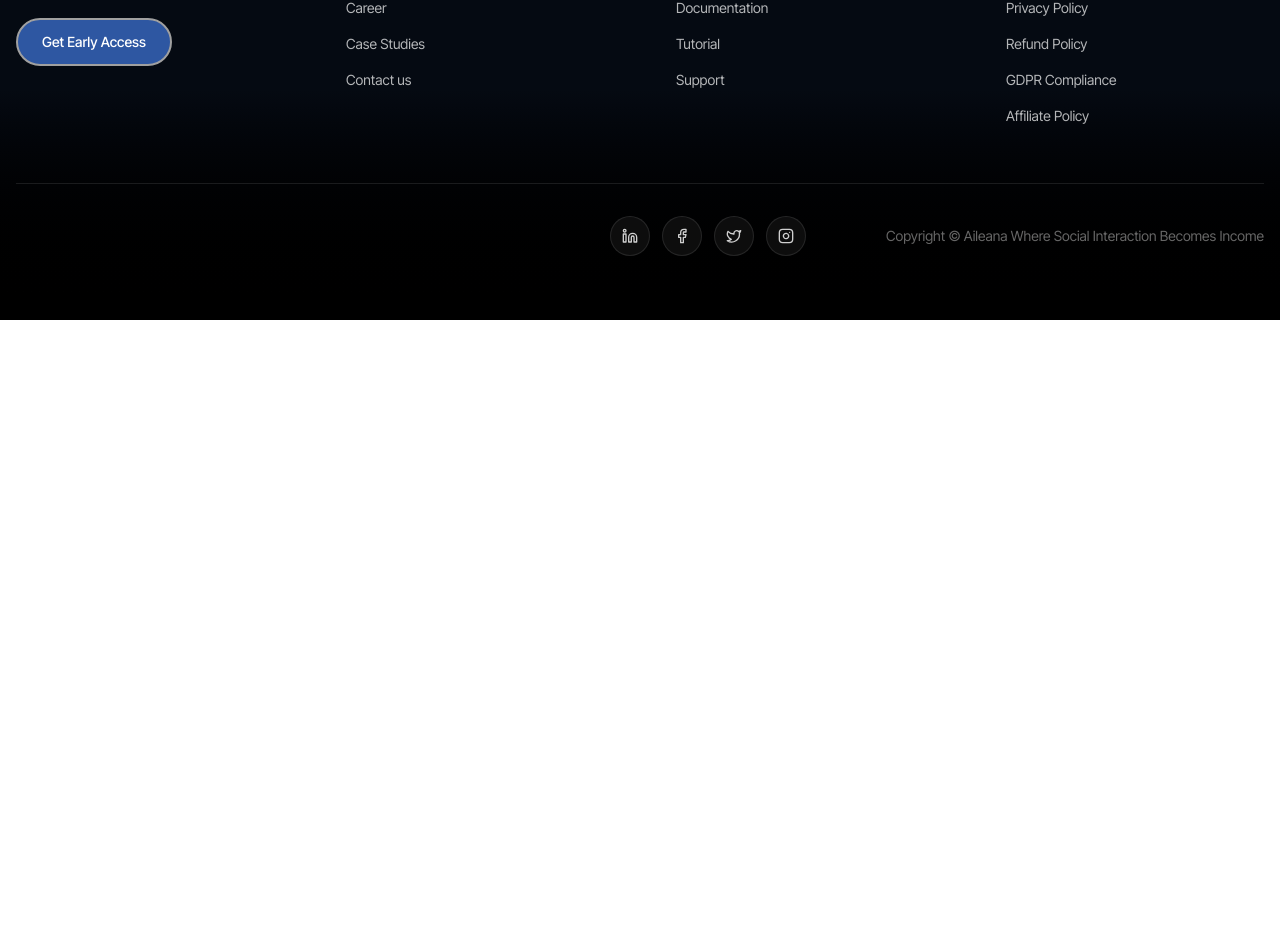
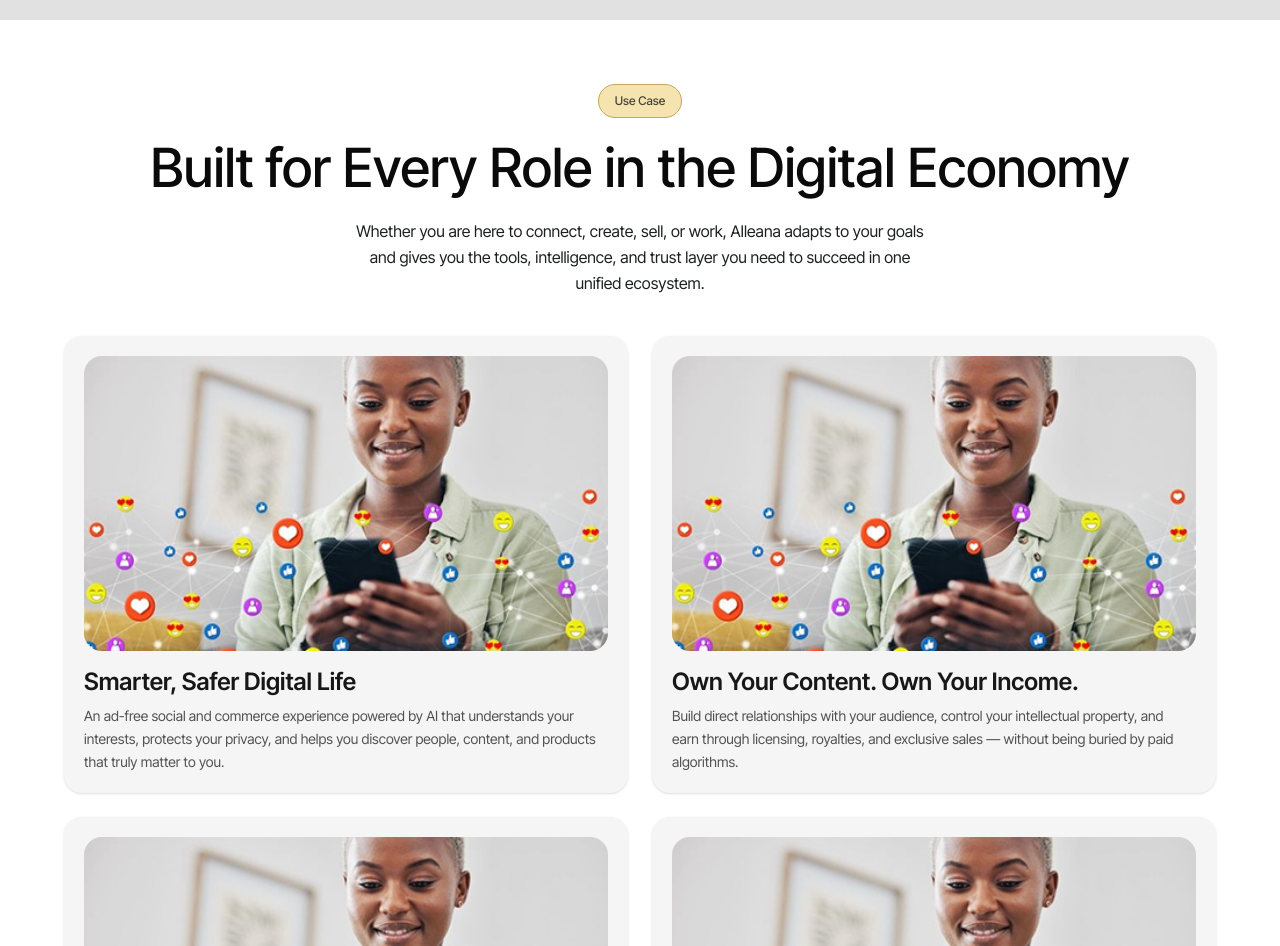
Before and after one commit to AIleana-Limited/frontend-web, a Next.js app: page / in a window 1280 px wide. Shown: the part 1854-2800 px from the top of the page. Before the commit the page ends 2174 px from the top, so only its background shows below. Built offline with nearby package versions, Linux system fonts and the light colour scheme.

Commit message:
Developed Use Case section

```diff
--- a/app/(site)/page.tsx
+++ b/app/(site)/page.tsx
@@ -1,30 +1,35 @@
-import Hero from '@/components/site/home/Hero'
-import TrustedClient from '@/components/site/home/TrustedClient'
-import React from 'react'
+import Hero from "@/components/site/home/Hero";
+import TrustedClient from "@/components/site/home/TrustedClient";
+import UseCase from "@/components/site/home/UseCase";
+import React from "react";
 
 const page = () => {
   return (
     <div>
       <Hero />
       <TrustedClient />
-      <section className='w-full mt-20 p-2'>
-      <div className='max-w-7xl mx-auto flex flex-col gap-5.5 justify-centery items-center'>
+      <section className="w-full mt-20 p-2">
+        <div className="max-w-7xl mx-auto flex flex-col gap-5.5 justify-centery items-center">
           {/* Badge */}
           <div className="inline-flex max-w-md rounded-full border border-[#C7A55C] bg-[#F5E4AF] px-4 py-2 text-xs font-medium text-black/70">
             Reasons to choose us
           </div>
 
-          <h2 className='text-(--text-primay) text-4xl text-center font-medium leading-[1.05] md:text-[54px]'>
-            Aileana packed with powerful features</h2>
+          <h2 className="text-(--text-primay) text-4xl text-center font-medium leading-[1.05] md:text-[54px]">
+            Aileana packed with powerful features
+          </h2>
 
           <p className="max-w-md text-center  text-sm leading-relaxed text-(--text-primary) md:text-base">
-                Discover how AIleana transforms everyday social interactions
-into income opportunities
+            Discover how AIleana transforms everyday social interactions into
+            income opportunities
           </p>
+
+          <div className="h-50"></div>
         </div>
       </section>
+      <UseCase />
     </div>
-  )
-}
+  );
+};
 
-export default page
+export default page;
--- a/app/assest/images/index.ts
+++ b/app/assest/images/index.ts
@@ -5,6 +5,7 @@
 import Client4 from './gray-client-logo-4.svg'
 import Client5 from './gray-client-logo-5.svg'
 import Avatar from './avatar.png'
+import Digital from './digital.png'
 
 export {BgTrustedClient, Client1, Client2,
-        Client3, Client4, Client5, Avatar}
+        Client3, Client4, Client5, Avatar, Digital}
--- a/components/site/home/TrustedClient.tsx
+++ b/components/site/home/TrustedClient.tsx
@@ -12,7 +12,7 @@
 
 export default function TrustedClient() {
   return (
-    <section className="mt-15 px-4">
+    <section className="mt-20 px-4">
       <div className="relative mx-auto max-w-7xl overflow-hidden rounded-2xl bg-[#111418] px-6 pb-10 pt-14 text-center md:px-10 lg:pt-22">
         {/* SVG Background */}
         <Image
--- /dev/null
+++ b/components/site/home/UseCase.tsx
@@ -0,0 +1,89 @@
+// components/FeatureGrid.tsx
+import Image, { StaticImageData } from "next/image";
+import { Digital } from "@/app/assest/images";
+
+type FeatureItem = {
+  title: string;
+  description: string;
+  image: StaticImageData | string;
+};
+
+const features: FeatureItem[] = [
+  {
+    title: "Smarter, Safer Digital Life",
+    description:
+      "An ad-free social and commerce experience powered by AI that understands your interests, protects your privacy, and helps you discover people, content, and products that truly matter to you.",
+    image: Digital
+  },
+  {
+    title: "Own Your Content. Own Your Income.",
+    description:
+      "Build direct relationships with your audience, control your intellectual property, and earn through licensing, royalties, and exclusive sales — without being buried by paid algorithms.",
+    image: Digital
+  },
+  {
+    title: "Sell Without Paying for Attention",
+    description:
+      "Reach customers through intelligent product discovery, integrated payments, and AI-driven support — not through expensive ads or manipulative ranking systems.",
+    image: Digital
+  },
+  {
+    title: "Find Work. Get Paid. Build Trust.",
+    description:
+      "Access verified opportunities, secure payments, and professional communication tools that help you grow your reputation and income in a trusted, AI-assisted marketplace.",
+    image: Digital
+  },
+];
+
+function FeatureCard({ title, description, image }: FeatureItem) {
+  return (
+    <article className="group overflow-hidden rounded-2xl bg-[#f5f5f5] shadow-sm space-y-4 p-5">
+      <div className="relative aspect-video w-full">
+        <Image
+          src={image}
+          alt={title}
+          fill
+          className="object-cover rounded-2xl"
+          sizes="(max-width: 768px) 100vw, 50vw"
+          priority={false}
+        />
+      </div>
+
+      <div className="space-y-2">
+        <h3 className="text-2xl font-semibold leading-tight text-neutral-900">
+          {title}
+        </h3>
+
+        <p className="text-[14px] leading-relaxed text-neutral-600 md:max-w-lg w-full">
+          {description}
+        </p>
+      </div>
+    </article>
+  );
+}
+
+export default function UseCase() {
+  return (
+    <section className="mx-auto w-full bg-background px-4 py-16 space-y-10">
+         <div className="max-w-7xl mx-auto flex flex-col gap-5.5 justify-centery items-center">
+          {/* Badge */}
+          <div className="inline-flex max-w-md rounded-full border border-[#C7A55C] bg-[#F5E4AF] px-4 py-2 text-xs font-medium text-black/70">
+            Use Case
+          </div>
+
+          <h2 className="text-(--text-primay) text-4xl text-center font-medium leading-[1.05] md:text-[54px]">
+            Built for Every Role in the Digital Economy
+          </h2>
+
+          <p className="max-w-xl  text-center  text-sm leading-relaxed text-(--text-primary) md:text-base">
+            Whether you are here to connect, create, sell, or work, AIleana adapts to your goals and gives you the tools, intelligence, and trust layer you need to succeed in one unified ecosystem.
+          </p>
+        </div>
+      <div className="grid gap-6 md:grid-cols-2 max-w-6xl mx-auto">
+        {features.map((item) => (
+          <FeatureCard key={item.title} {...item} />
+        ))}
+      </div>
+    </section>
+  );
+}
```
Also changed, not shown: app/assest/images/digital.png (added). Lines whose indentation alone changed are shown as unchanged.
